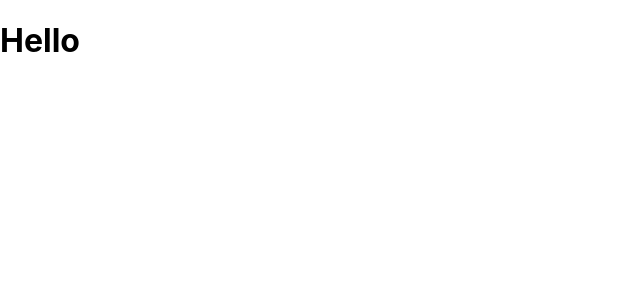
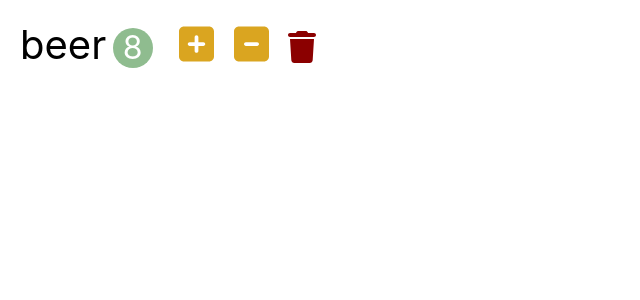
Before and after one commit to youmeSon/fridge-check, a React (Create React App) app: page / in a window 1280 px wide. Shown: the top 300 px of the page, without its empty margins (0-640 px from the left). Built offline with nearby package versions, Linux system fonts and the light colour scheme.

Commit message:
add fridge item

```diff
--- a/package.json
+++ b/package.json
@@ -3,6 +3,7 @@
   "version": "0.1.0",
   "private": true,
   "dependencies": {
+    "@fortawesome/fontawesome-free": "^6.1.1",
     "@testing-library/jest-dom": "^5.14.1",
     "@testing-library/react": "^13.0.0",
     "@testing-library/user-event": "^13.2.1",
--- a/src/App.css
+++ b/src/App.css
@@ -1,38 +1,101 @@
-.App {
-  text-align: center;
+* {
+  box-sizing: border-box;
 }
 
-.App-logo {
-  height: 40vmin;
-  pointer-events: none;
+button {
+  outline: none;
+  border: 0;
+  cursor: pointer;
 }
 
-@media (prefers-reduced-motion: no-preference) {
-  .App-logo {
-    animation: App-logo-spin infinite 20s linear;
-  }
+.navbar {
+  font-size: 2rem;
+  padding: 1em;
+  background-color: blanchedalmond;
 }
 
-.App-header {
-  background-color: #282c34;
-  min-height: 100vh;
-  display: flex;
-  flex-direction: column;
-  align-items: center;
-  justify-content: center;
-  font-size: calc(10px + 2vmin);
+.navbar-logo {
+  color: green;
+  margin-right: 0.5em;
+}
+
+.navbar-count {
+  display: inline-block;
+  text-align: center;
+  font-size: 2rem;
+  width: 2.5rem;
+  height: 2.5rem;
+  line-height: 2.5rem;
+  margin-left: 0.2em;
+  background-color: green;
+  color: white;
+  border-radius: 50%;
+}
+
+.habits {
+  padding: 0.5em;
+  padding-top: 2em;
+}
+
+.add-input {
+  font-size: 2rem;
+}
+
+.add-input {
+  margin-right: 0.2em;
+}
+
+.add-button {
+  height: 100%;
+  font-size: 1.5rem;
+  padding: 0.3em 0.5em;
+  background-color: green;
   color: white;
 }
 
-.App-link {
-  color: #61dafb;
+.item {
+  font-size: 2.5rem;
+  padding: 0.5em;
+  list-style: none;
 }
 
-@keyframes App-logo-spin {
-  from {
-    transform: rotate(0deg);
-  }
-  to {
-    transform: rotate(360deg);
-  }
+.item-count {
+  display: inline-block;
+  text-align: center;
+  font-size: 2rem;
+  width: 2.5rem;
+  height: 2.5rem;
+  line-height: 2.5rem;
+  margin-left: 0.2em;
+  margin-right: 0.5em;
+  background-color: darkseagreen;
+  color: white;
+  border-radius: 50%;
 }
+
+.item-button {
+  font-size: 2.5rem;
+  margin: 0 0.1em;
+  background-color: transparent;
+}
+
+.item-button:hover {
+  opacity: 0.8;
+}
+
+.item-increase,
+.item-decrease {
+  color: goldenrod;
+}
+
+.item-delete {
+  font-size: 2rem;
+  color: darkred;
+}
+
+.habits-reset {
+  font-size: 1.5rem;
+  padding: 0.2em 1em;
+  background-color: green;
+  color: white;
+}
--- a/src/app.jsx
+++ b/src/app.jsx
@@ -1,10 +1,9 @@
 import React from 'react';
 import './app.css';
+import FridgeItem from './components/fridgeItem';
 
 function App() {
-  return (
-    <h1>Hello</h1>
-  );
+  return <FridgeItem/>
 }
 
 export default App;
--- /dev/null
+++ b/src/components/fridgeItem.jsx
@@ -0,0 +1,23 @@
+import React, { Component } from 'react';
+
+class FridgeItem extends Component {
+    render() {
+        return (
+        <li className='item'>
+            <span className="item-name">beer</span>
+            <span className="item-count">8</span>
+            <button className='item-button item-increase' >
+                <i className="fas fa-plus-square"></i>
+            </button>
+            <button className='item-button item-decrease'>
+                <i className="fas fa-minus-square"></i>
+            </button>
+            <button className='item-button item-delete'>
+                <i className="fas fa-trash"></i>
+            </button>
+        </li>
+        );
+    }
+}
+
+export default FridgeItem;
--- a/src/index.js
+++ b/src/index.js
@@ -2,6 +2,7 @@ import React from 'react';
 import ReactDOM from 'react-dom/client';
 import './index.css';
 import App from './app';
+import '@fortawesome/fontawesome-free/js/all.js';
 
 
 const root = ReactDOM.createRoot(document.getElementById('root'));
```
Also changed, not shown: 1 other file (tests, documents, lock files or other folders).
